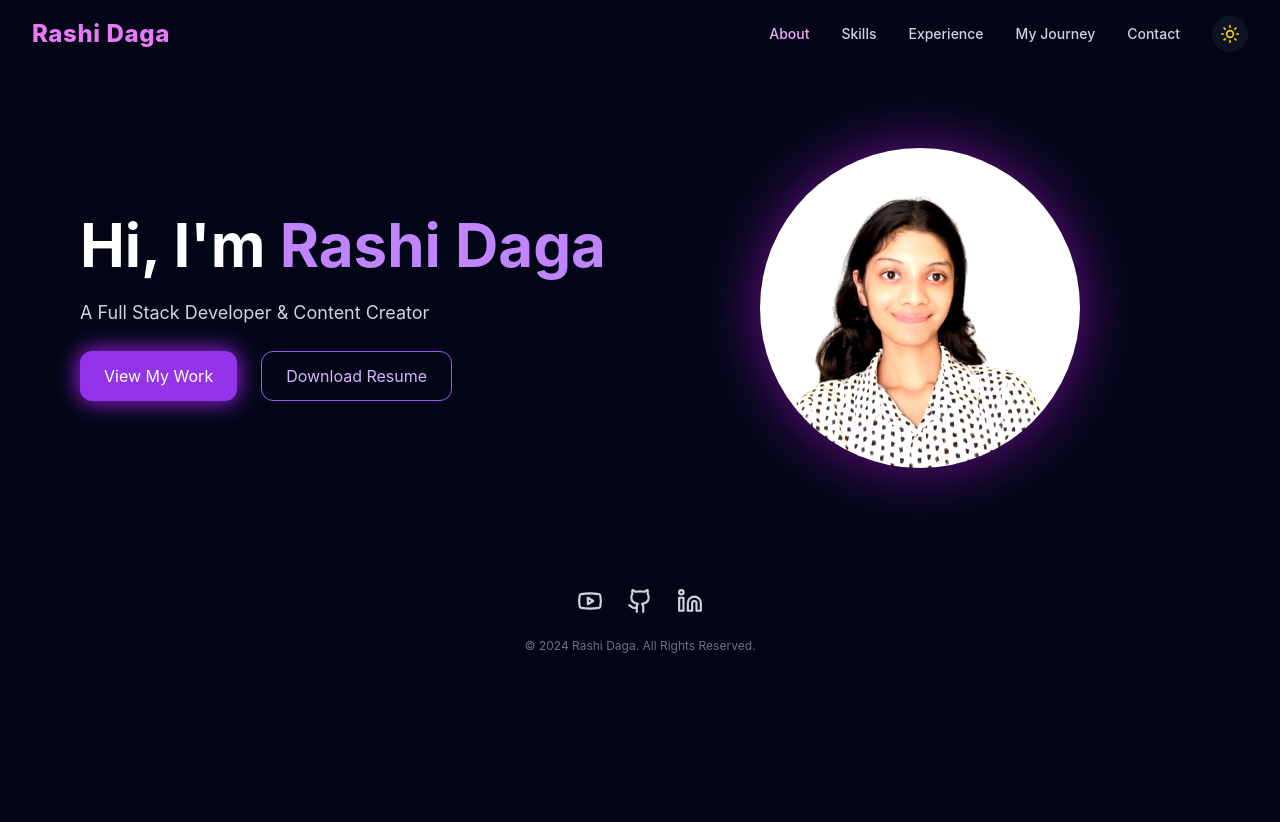
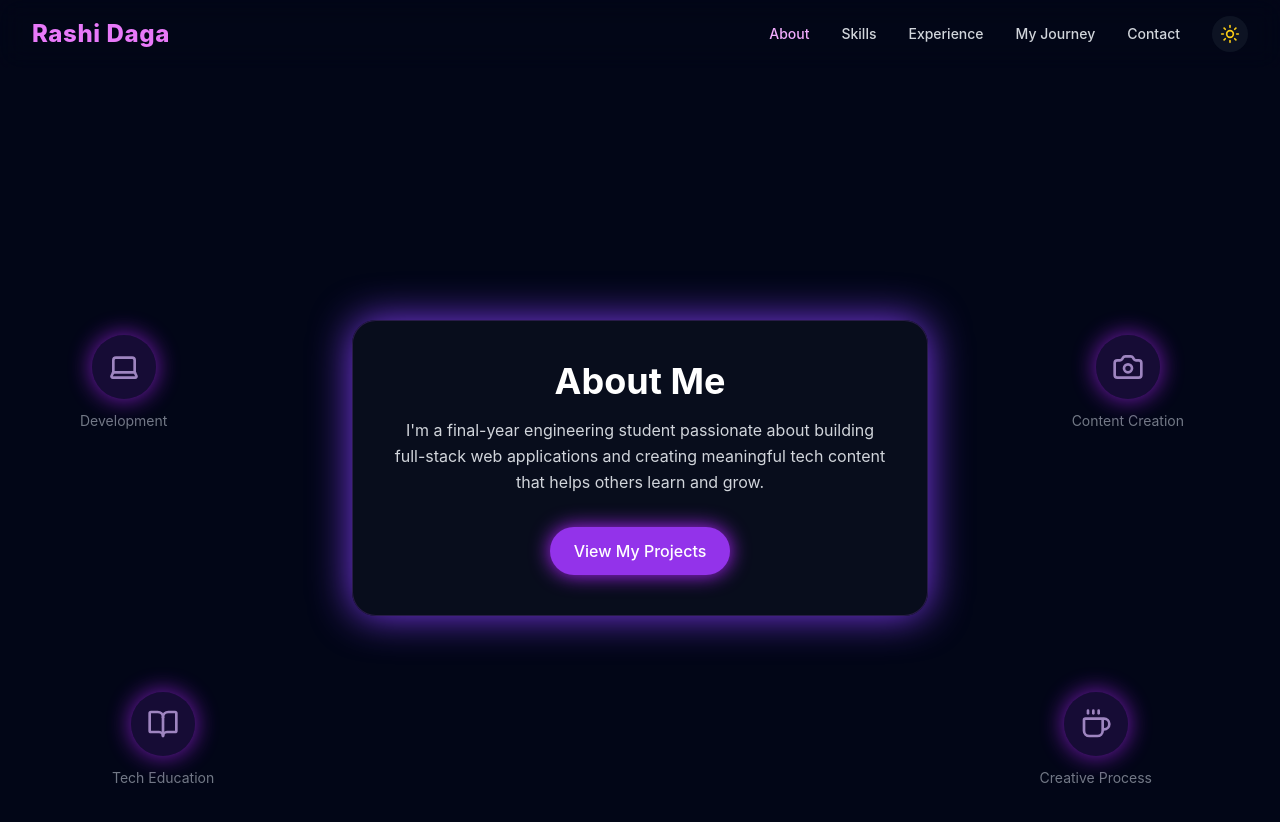
Before and after one commit to Rashidaga18/Portfolio, a React (Vite) app in the folder client/: page /about in a window 1280 px wide. Shown: the top 822 px of the page. Before the commit the page ends 800 px from the top, so only its background shows below. Built offline with nearby package versions, Linux system fonts and the light colour scheme.

Commit message:
About page done

```diff
--- a/client/src/App.jsx
+++ b/client/src/App.jsx
@@ -1,13 +1,29 @@
+import { Routes, Route } from "react-router-dom";
 import Navbar from "./components/Navbar";
 import HeroSection from "./sections/HeroSection";
+import AboutSection from "./sections/AboutSection";
 import Footer from "./components/Footer";
 
 function App() {
   return (
     <>
       <Navbar />
-      <HeroSection />
-      <Footer />
+
+      <Routes>
+        {}
+        <Route
+          path="/"
+          element={
+            <>
+              <HeroSection />
+              <Footer /> {}
+            </>
+          }
+        />
+
+        {}
+        <Route path="/about" element={<AboutSection />} />
+      </Routes>
     </>
   );
 }
--- a/client/src/index.css
+++ b/client/src/index.css
@@ -2,7 +2,20 @@
 @tailwind components;
 @tailwind utilities;
 
-body {
-  @apply bg-[#020617] text-white;
+
+html, body, #root {
+  background-color: #020617;
+  color: white;
   font-family: Inter, system-ui, -apple-system, "Segoe UI", Roboto, "Helvetica Neue", Arial;
+
+
+  overflow-y: scroll;
+  scrollbar-width: none;
+  -ms-overflow-style: none;
 }
+
+html::-webkit-scrollbar,
+body::-webkit-scrollbar,
+#root::-webkit-scrollbar {
+  display: none;
+}
--- /dev/null
+++ b/client/src/sections/AboutSection.jsx
@@ -0,0 +1,56 @@
+import React from "react";
+import { Laptop, BookOpen, Camera, Coffee } from "lucide-react";
+
+export default function AboutSection() {
+  return (
+    <section className="w-full min-h-screen bg-[#020617] flex items-center justify-center px-4 py-20 relative overflow-hidden scrollbar-hide">
+
+      {}
+      <div className="absolute left-20 top-1/3 flex flex-col items-center gap-3 animate-pulse">
+        <div className="p-4 rounded-full bg-purple-600/20 backdrop-blur-xl shadow-[0_0_25px_#b026ff]">
+          <Laptop className="text-purple-300" size={32} />
+        </div>
+        <p className="text-gray-400 text-sm">Development</p>
+      </div>
+
+      <div className="absolute left-28 bottom-20 flex flex-col items-center gap-3 animate-pulse">
+        <div className="p-4 rounded-full bg-purple-600/20 backdrop-blur-xl shadow-[0_0_25px_#b026ff]">
+          <BookOpen className="text-purple-300" size={32} />
+        </div>
+        <p className="text-gray-400 text-sm">Tech Education</p>
+      </div>
+
+      <div className="absolute right-24 top-1/3 flex flex-col items-center gap-3 animate-pulse">
+        <div className="p-4 rounded-full bg-purple-600/20 backdrop-blur-xl shadow-[0_0_25px_#b026ff]">
+          <Camera className="text-purple-300" size={32} />
+        </div>
+        <p className="text-gray-400 text-sm">Content Creation</p>
+      </div>
+
+      <div className="absolute right-32 bottom-20 flex flex-col items-center gap-3 animate-pulse">
+        <div className="p-4 rounded-full bg-purple-600/20 backdrop-blur-xl shadow-[0_0_25px_#b026ff]">
+          <Coffee className="text-purple-300" size={32} />
+        </div>
+        <p className="text-gray-400 text-sm">Creative Process</p>
+      </div>
+
+      {/* CENTER CARD */}
+      <div className="w-full max-w-xl bg-[#0a0f1f]/80 backdrop-blur-xl border border-purple-500/20 rounded-3xl shadow-[0_0_40px_#7c3aed] p-10 text-center">
+
+        <h2 className="text-3xl md:text-4xl font-bold text-white mb-4">
+          About Me
+        </h2>
+
+        <p className="text-gray-300 leading-relaxed">
+          I'm a final-year engineering student passionate about
+          building full-stack web applications and creating
+          meaningful tech content that helps others learn and grow.
+        </p>
+
+        <button className="mt-8 px-6 py-3 rounded-full bg-purple-600 hover:bg-purple-700 transition-all shadow-[0_0_20px_#b026ff] text-white font-medium">
+          View My Projects
+        </button>
+      </div>
+    </section>
+  );
+}
--- a/client/src/sections/HeroSection.jsx
+++ b/client/src/sections/HeroSection.jsx
@@ -35,7 +35,7 @@ export default function HeroSection() {
             className="
               w-64 h-64 md:w-80 md:h-80
               object-cover rounded-full
-              brightness-110 contrast-125 saturate-125
+              brightness-1 contrast-124 saturate-125
               shadow-[0_0_60px_#b026ff80]
             "
           />
```
